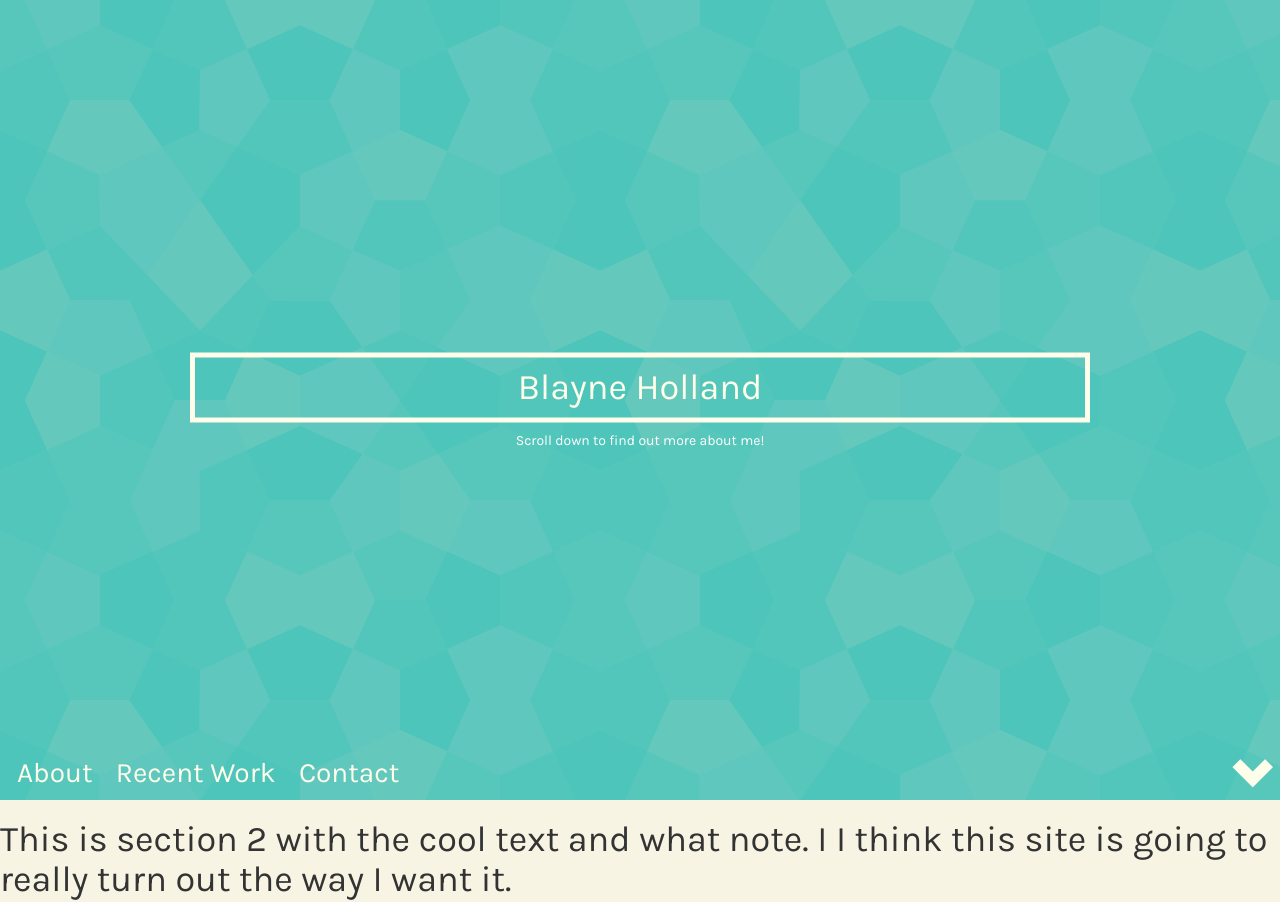
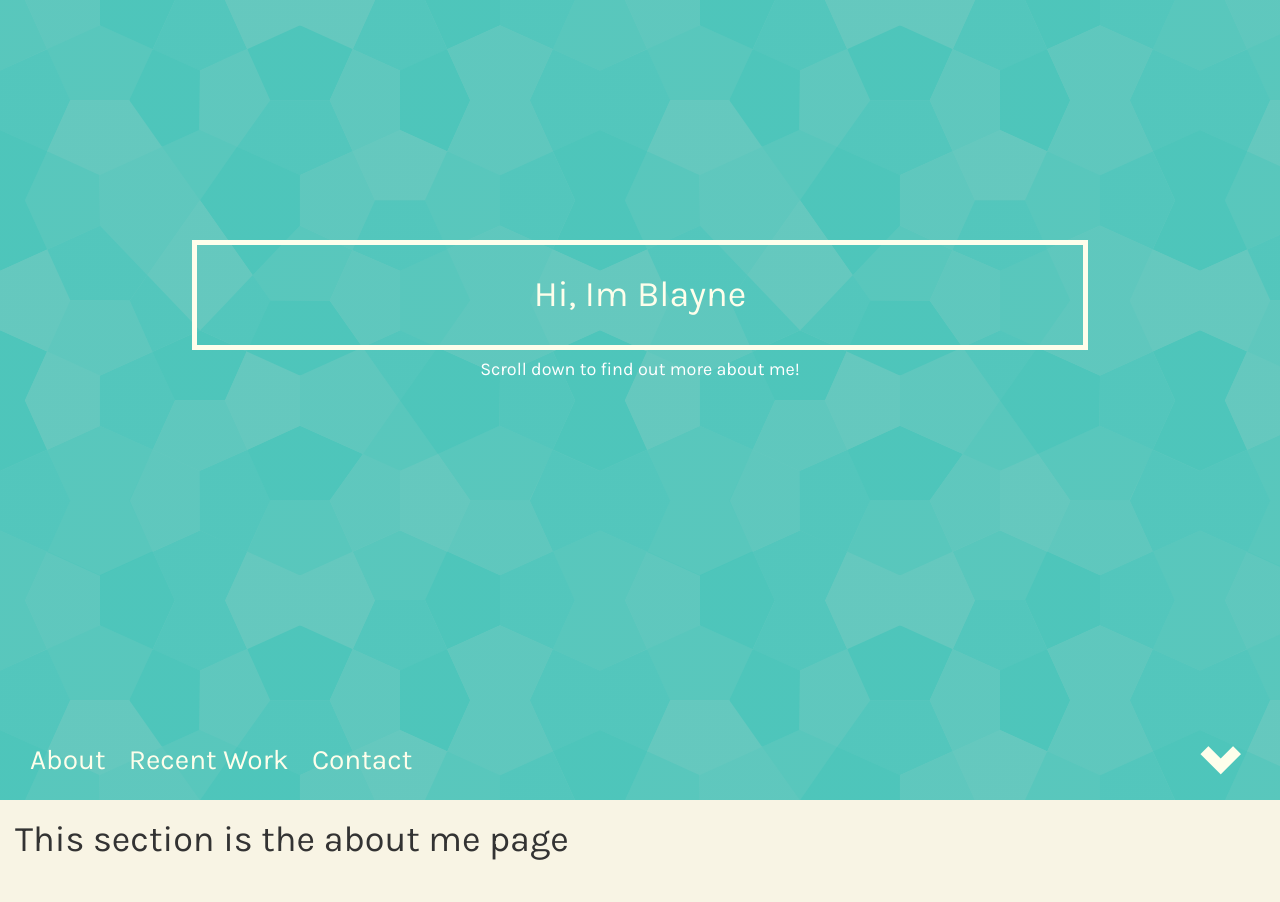
Before and after one commit to ZeroG001/blayneholland, a plain HTML site: page index.html in a window 1280 px wide. Shown: the top 902 px of the page. Drawn offline with Linux system fonts and the light colour scheme.

Commit message:
Arrow animation now works correctly. arrow html has been changed

```diff
--- a/css/main.scss
+++ b/css/main.scss
@@ -9,14 +9,20 @@ body {
 .section-1 {
 	margin: 0px;
 	background-color: #0CA5B0;
-	height: 600px;
+
+	height: 100vh;
+	min-height: 700px;
 	width: 100%;
 	position: relative;
 
-	background-image:url("../img/green_pentagon.png");
+	background-image:linear-gradient(
+      rgba(12,165,176,0.6),
+      rgba(12,165,176,0.6)
+    ), url("../img/green_pentagon.png");
 	background-attachment: fixed;
 }
 
+/* This section was removed because the gradient does the same thing
 .section-1::before {
 	content: "";
 	display: inline-block;
@@ -25,18 +31,17 @@ body {
 	height: inherit;
 	width: inherit;
 }
+*/
 
 .title-wrapper {
 
-	width: 900px;
+	width: 70%;
 	margin: 0px auto;
 
 	position: relative;
 
-	webkit-transform: translateY(-50%);
-	transform: translateY(-50%);
-	-moz-transform: translateY(-50%);
-	top:50%;
+
+	top:30%;
 }
 
 .main-header {
@@ -45,7 +50,7 @@ body {
 	margin: 0px 0px 5px 0px;
 	text-align: center;
 	border: 5px solid rgb(254,254,235);
-	padding: 10px;
+	padding: 30px 0px;
 
 
 	color: rgb(254,254,235);
@@ -60,26 +65,36 @@ body {
 .main-navigation {
 
 	position: absolute;
-	bottom: 0%;
+	bottom: 0;
 
 	margin: 0px auto;
-	padding: 7px;
+	padding: 20px;
 
 	width: 100%;
+
 
 	a {
 		position: relative;
 
 		padding: 10px;
-		width: 50px;
-		height: 40px;
+		width: 300px;
 		color: rgb(254,254,235);
 		font-size: 2em;
 		margin: 0px;
 
 		&:hover {
 			text-decoration: none;
+			border-radius: 15px;
+			background-color: rgba(254,254,235,0.5);
+			color: rgb(78,63,48);
+
+			-webkit-transition: .3s ease;
 		}
+
+		&:link {
+			text-decoration: none;
+		}
+
 	}
 }
 
@@ -87,28 +102,23 @@ body {
 
 	display: inline-block;
 	position: absolute;
-	height: 50px;
-	width: 50px;
 
-    top: 100%;
-    left: 100%;
+	right: 20px;
+	padding: 20px;
 
 	font-size: 3em;
 	color: rgb(254,254,235);
 
-	-webkit-transform: translate(-50px, -50px);
-	-moz-transform: translate(-50px, -50px);
-	transform: translate(-50px, -50px);
+	/* animations */
+	-webkit-transition: 0.5s ease;
+
+	-webkit-transform-origin: 50% 50%;
+
+	&:hover {
+		color: rgba(255,255,255,0.7);
+	}
 
 
-	span {
-	-webkit-transition: transform 0.5s ease;
-	}
-
-	&:hover {
-
-		color: rgba(255,255,255,0.7);
-	}
 
 }
 
@@ -135,17 +145,25 @@ body {
 
 
 
-.arrow_down {
+.arrow_up {
 
 	color: rgb(78,63,48);
+
+	-webkit-transition: 0.5s ease;
+	-moz-transition: 0.5s ease;
+	transition: 0.5s ease;
+
 	-webkit-transform: rotateZ(180deg);
-	-webkit-transform-origin: center center;
+	-moz-transform: rotateZ(180deg);
+	transform: rotateZ(180deg);
 
-	-moz-transform: rotateZ(180deg);
-	-moz-transform-origin: center center;
+	-webkit-transform-origin: 50% 50%;
+	-moz-transform-origin: 50% 50%;
+	transform-origin: 50% 50%;
 
-	transform: rotateZ(180deg);
-	transform-origin: center center;
+	&:hover {
+		color: rgb(128,113,98);
+	}
 
 }
 
@@ -158,3 +176,9 @@ body {
 }
 
 */
+
+/* media queries */
+
+@media screen and (max-width: 766px) {
+	.title-wrapper {width: 100%;}
+}
--- a/index.html
+++ b/index.html
@@ -13,40 +13,38 @@
 
 	<body>
 		<section class="section-1">
+
 			<div class="title-wrapper">
-				<h1 class="main-header"> Blayne Holland </h1>
-				<h5 class="main-subheader"> Scroll down to find out more about me! </h5>
+				<h1 class="main-header"> Hi, Im Blayne </h1>
+				<h4 class="main-subheader"> Scroll down to find out more about me! </h4>
 			</div>
 
 			<nav class="main-navigation">
+
 				<a class="nav-about" href="">About</a>
 				<a class="nav-work" href="">Recent Work</a>
 				<a class="nav-contact" href="">Contact</a>
 
-				<div class="arrow">
-					<span class="glyphicon glyphicon-chevron-down" aria-hidden="true"></span>
-				</div>
+				<span class="arrow glyphicon glyphicon-chevron-down" aria-hidden="true"></span>
 
 			</nav>
+
+
 		</section>
 
 		<section class="section-2">
-			<h1> This is section 2 with the cool text and what note. I I think this site is going to really turn out the way I want it. </h1>
+			<div class="col-xs-2 col-md-12 col-lg-12 col-sm-12">
+				<h1> This section is the about me page </h1>
+
+			</div>
 		</section>
 
 		<section class="section-3">
-			<h1> This is section 2 with the cool text and what note. I I think this site is going to really turn out the way I want it. </h1>
+			<h1> This section is the recent work page </h1>
 		</section>
 
 		<section class="section-4">
-			<h1> This is section 2 with the cool text and what note. I I think this site is going to really turn out the way I want it. </h1>
-		</section>
-
-
-		<section class="section-5 contact">
-
-			<h1> Contact me </h1>
-
+			<h1> This section is the contact page </h1>
 			<form action="#">
 				<label for="name"></label> <input type="text"> </input>
 				<label for="name"></label> <input type="text"> </input>
--- a/js/app.js
+++ b/js/app.js
@@ -7,7 +7,8 @@
 
 		//==================================
 
-		$('.section-1').css('height', windowHeight);
+		// Make section1 height the same height as viewport. the vw css measurement does the same thing
+		// $('.section-1').css('height', windowHeight);
 
 
 
@@ -30,49 +31,59 @@
 
 		// Have the arrow follow the user after a certain position
 		var windw = this;
-				$.fn.followTo = function ( pos ) {
-		    var $this = this,
-		        $window = $(windw);
+
+		$.fn.arrowFollow = function () {
+		    var $this = this;
+		    var $window = $(windw);
 
 		    $window.scroll(function(e){
-		        if ($window.scrollTop() > pos) {
+
+		    	//Get the bottom offset of section 1
+		    	bottom = $('.section-1').height() - $('.section-1').offset().top;
+
+
+		    	var section_bottom = bottom - 45
+
+		        if ($window.scrollTop() > section_bottom) {
 		            $this.css({
 		                position: 'fixed',
-		                'top': '5%'
+
 		            });
 
-		            $('.glyphicon-chevron-down').addClass('arrow_down');
+		            $('.arrow').addClass('arrow_up');
 		        } else {
+
 		            $this.css({
 		                position: 'absolute',
-		                top: '100%'
+		                top: '0'
+
 		            });
 
-		            $('.glyphicon-chevron-down').removeClass('arrow_down');
+		            $('.arrow').removeClass('arrow_up');
 		        }
 		    });
 		};
 
-		//======================================================
-
-		var sectionTwoOffset = $('.section-2').offset().top;
-		$('.arrow').followTo(sectionTwoOffset - 50);
 
 
+		//======================================================
+		var sectionTwoOffset = $('.section-2').offset().top;
+
+		$( window ).resize(function(){
+				sectionTwoOffset = $('.section-2').offset().top;
+			});
+
+		 $('.arrow').arrowFollow();
 
 
 
 
 		// When link or element is clicked, then ScrollTo the specified element.
 		$('.arrow').scrollTo('.section-2');
-		$('.nav-about').scrollTo('.section-3');
-		$('.nav-work').scrollTo('.section-4');
-		$('.nav-contact').scrollTo('.section-5');
-
-
-
-
-
+		$('.arrow .arrow_up').scrollTo('section-1');
+		$('.nav-about').scrollTo('.section-2');
+		$('.nav-work').scrollTo('.section-3');
+		$('.nav-contact').scrollTo('.section-4');
 
 
 
```
Also changed, not shown: css/main.css.
